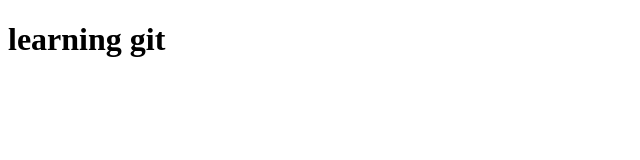
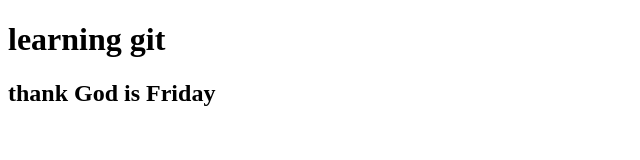
Before and after one commit to ImmanuelReigns/Codetrain, a plain HTML site: page index.html in a window 1280 px wide. Shown: the whole page, without its empty margins (0-640 px from the left). Drawn offline with Linux system fonts and the light colour scheme.

Commit message:
Update index.html

```diff
--- a/index.html
+++ b/index.html
@@ -5,6 +5,7 @@
      </head>
      <body>
      <h1>learning git</h1>
+          <h2>thank God is Friday</h2>
 
 
       </body>
```
